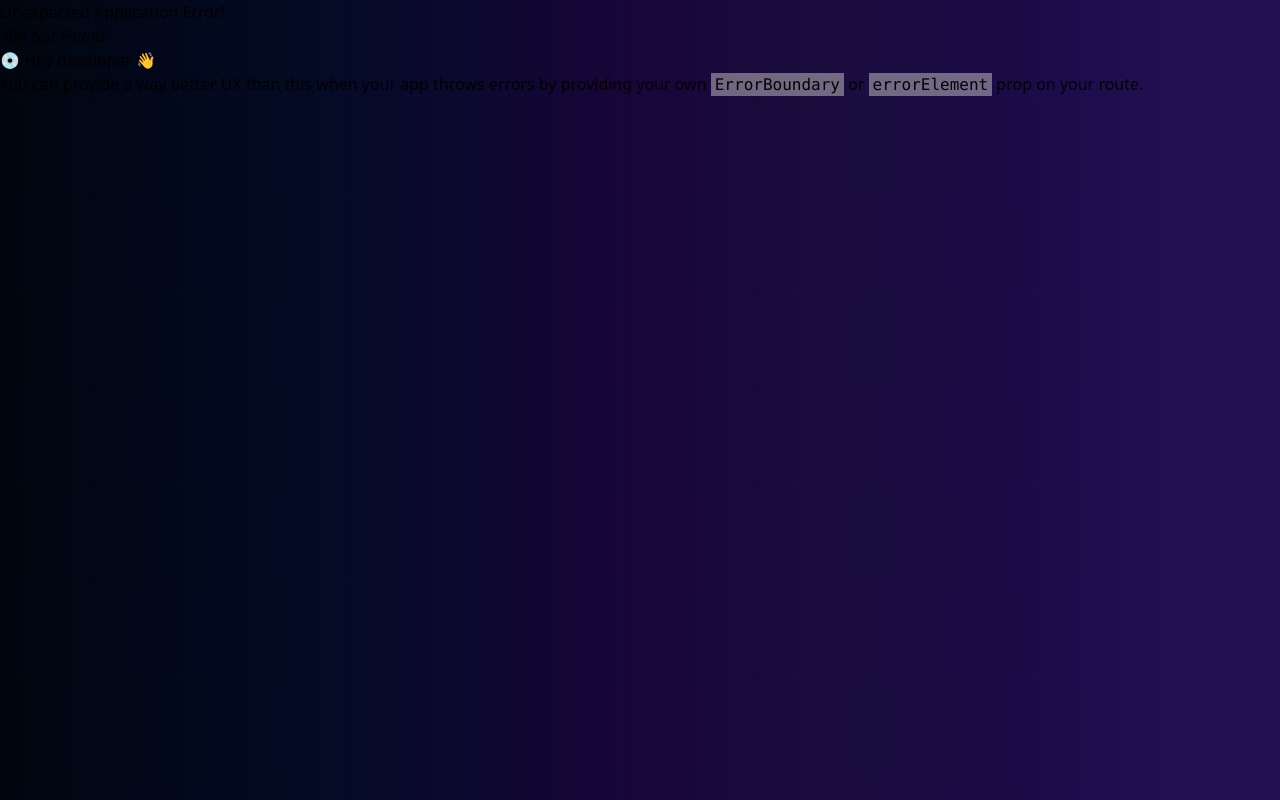
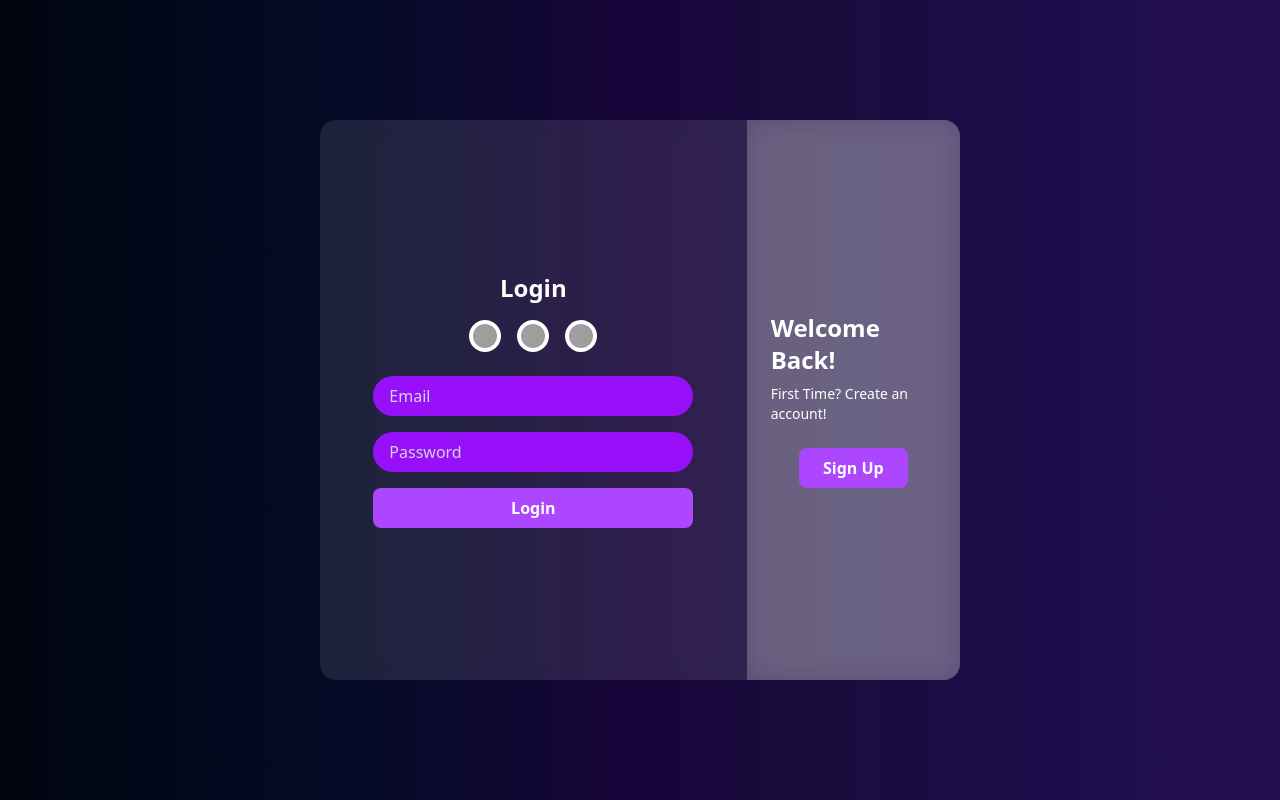
Before and after one commit to ProSkywalker16/log-tracker, a React (Vite) app in the folder client/: page /login in a window 1280 px wide. Before the commit this address had no page. Built offline with nearby package versions, Linux system fonts and the light colour scheme; grey boxes are pictures that could not be loaded; the HTML template or start-up script is replaced by a standard one.

Commit message:
More Changes

```diff
--- a/client/pages/Dashboard.jsx
+++ b/client/pages/Dashboard.jsx
@@ -196,7 +196,7 @@ const Dashboard = () => {
                       <td className="px-4 py-3 font-bold border border-white/20" style={{ color: sevColor }}>
                         {sev}
                       </td>
-                      <td className="px-4 py-3 border border-white/20">{r[4]}</td>
+                      <td className="px-4 py-3 border border-white/20"><a href="">{r[4]}</a></td>
                     </tr>
                   );
                 })}
--- a/client/pages/Register.jsx
+++ b/client/pages/Login.jsx
@@ -1,22 +1,14 @@
 import React, { useEffect, useState, useRef } from "react";
 
-const Register = () => {
+const Login = () => {
     return (
         <>
             <div className="h-screen flex items-center justify-center">
             <div className="bg-white/10 backdrop-blur-md rounded-2xl flex w-1/2 max-w-full h-7/10">
+
                 {/* Left Side */}
-                <div className="w-1/3 bg-white/20 backdrop-blur-md rounded-tl-2xl rounded-bl-2xl flex flex-col items-center justify-center p-6 text-white">
-                    <h2 className="text-2xl font-bold mb-2">Welcome Back!</h2>
-                    <p className="mb-6 text-sm">Already have an account?</p>
-                    <button className="bg-purple-500 hover:bg-purple-600 px-6 py-2 rounded-lg font-semibold transition">
-                        Log in
-                    </button>
-                </div>
-
-                {/* Right Side */}
                 <div className="w-2/3 bg-transparent flex flex-col items-center justify-center p-6">
-                    <h2 className="text-2xl font-bold text-white mb-4">Create Account</h2>
+                    <h2 className="text-2xl font-bold text-white mb-4">Login</h2>
 
                     {/* Social Icons */}
                     <div className="flex space-x-4 mb-6">
@@ -49,15 +41,19 @@ const Register = () => {
                             placeholder="Password"
                             className="w-full mb-4 px-4 py-2 rounded-full bg-purple-600 text-white placeholder-gray-300 focus:outline-none"
                         />
-                        <input
-                            type="password"
-                            placeholder="Confirm Password"
-                            className="w-full mb-6 px-4 py-2 rounded-full bg-purple-600 text-white placeholder-gray-300 focus:outline-none"
-                        />
                         <button className="w-full bg-purple-500 hover:bg-purple-600 text-white font-semibold py-2 rounded-lg transition">
-                            Sign up
+                            Login
                         </button>
                     </div>
+                </div>
+
+                {/* Right Side */}
+                <div className="w-1/3 bg-white/20 backdrop-blur-md rounded-tr-2xl rounded-br-2xl flex flex-col items-center justify-center p-6 text-white">
+                    <h2 className="text-2xl font-bold mb-2">Welcome Back!</h2>
+                    <p className="mb-6 text-sm">First Time? Create an account!</p>
+                    <button className="bg-purple-500 hover:bg-purple-600 px-6 py-2 rounded-lg font-semibold transition">
+                        Sign Up
+                    </button>
                 </div>
             </div>
             </div>
@@ -66,4 +62,4 @@ const Register = () => {
     );
 };
 
-export default Register;
+export default Login;
```
Also changed, not shown: client/src/App.jsx (+5 -5 lines).
